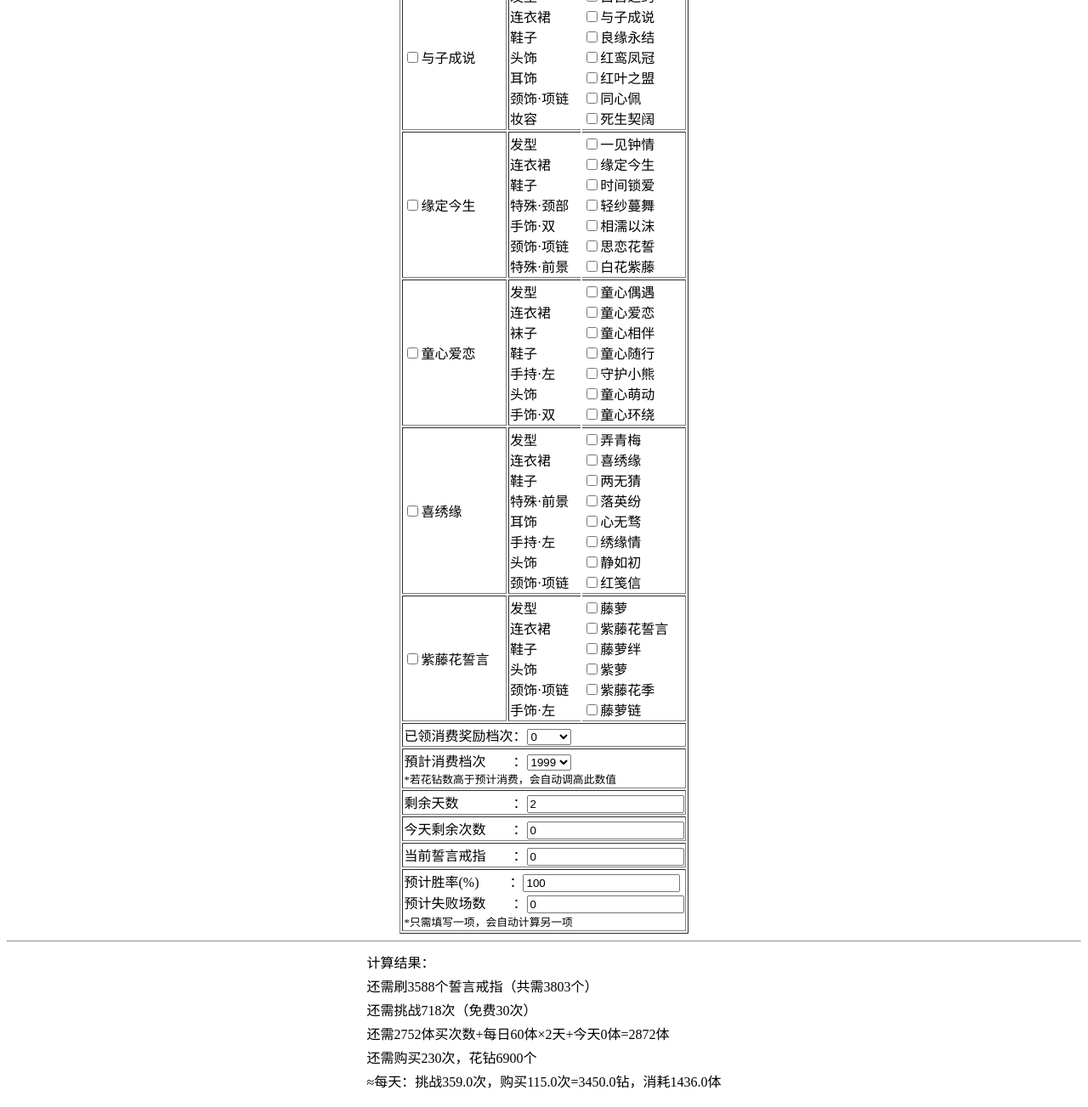
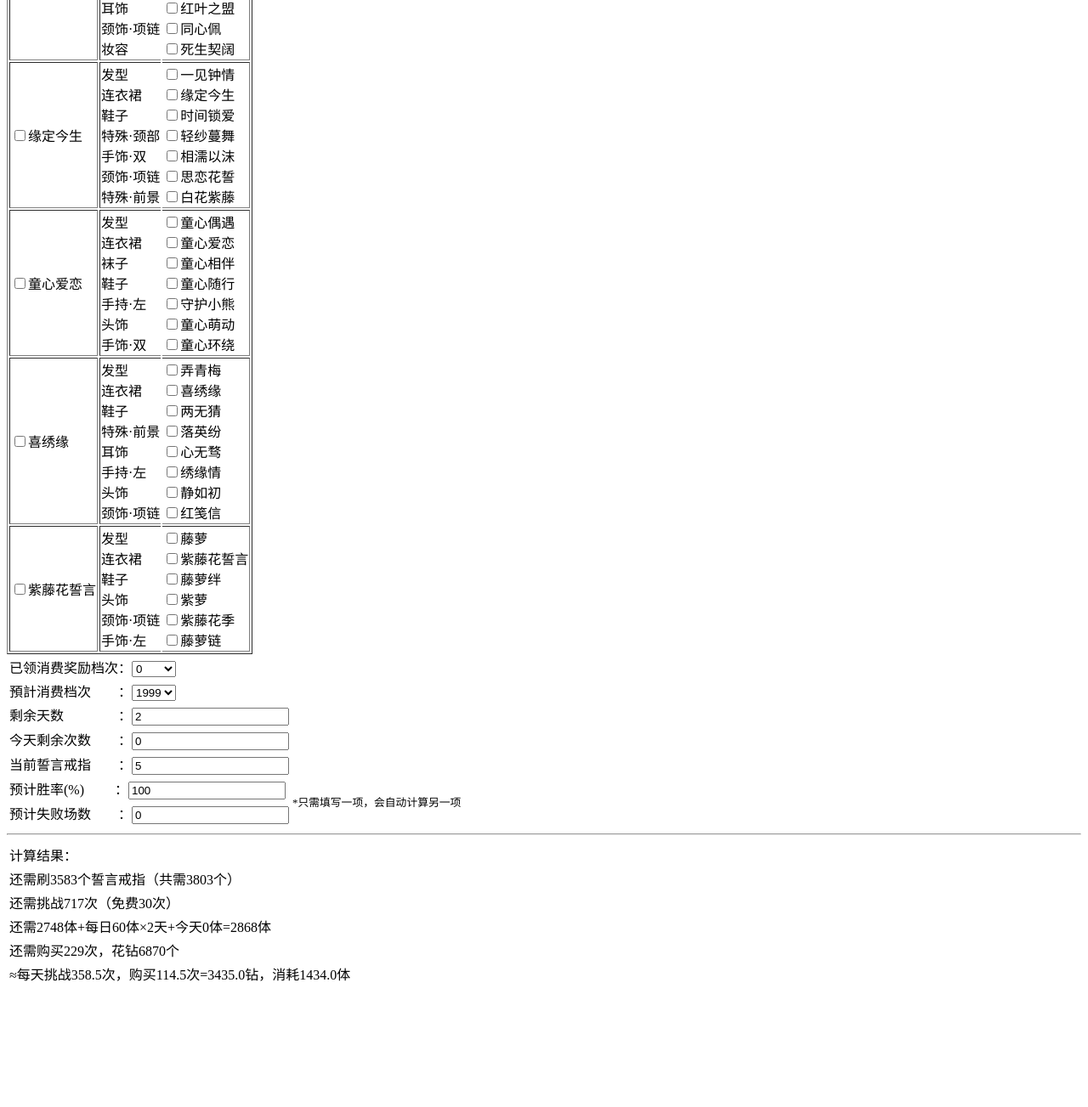
Before and after one commit to reanrean/dev-site, a plain HTML site: page nikki_wedding.html in a window 1280 px wide. Shown: the part 255-1558 px from the top of the page at 85% size. After the commit the page ends 1432 px from the top, so only its background shows below. Drawn offline with Linux system fonts and the light colour scheme.

Commit message:
Update nikki_wedding.html

```diff
--- a/nikki_wedding.html
+++ b/nikki_wedding.html
@@ -55,17 +55,17 @@ function init(){
 		line+=td(cell1,'style="border-right-width:0"')+td(cell2,'style="border-left-width:0"');
 		table+=tr(line);
 	}
-	//table+='</table>';
-	//document.getElementById("table").innerHTML = table;
+	table+='</table>';
+	document.getElementById("table").innerHTML = table;
 
-	//var input='<table border="0">'+tr(td(''),'style="display:none"');
-	input=table;
-	input+=tr(td('已领消费奖励档次：'+selectBox('already_consume','calc(calcind)',consume),'style="text-align:left" colspan="3"'));
-	input+=tr(td('預計消费档次　　：'+selectBox('plan_consume','calc(calcind)',consume)+'<br>'+remark('*若花钻数高于预计消费，会自动调高此数值'),'style="text-align:left" colspan="3"'));
-	input+=tr(td('剩余天数　　　　：'+inputBox('remain_days','calc(calcind)'),'style="text-align:left" colspan="3"'));
-	input+=tr(td('今天剩余次数　　：'+inputBox('remain_today','calc(calcind)'),'style="text-align:left" colspan="3"'));
-	input+=tr(td('当前誓言戒指　　：'+inputBox('current','calc(calcind)'),'style="text-align:left" colspan="3"'));
-	input+=tr(td('预计胜率(%) 　　：'+inputBox('pct_exp','calc(1)')+'<br>预计失败场数　　：'+inputBox('wrong_exp','calc(2)')+'<br>'+remark('*只需填写一项，会自动计算另一项'),'style="text-align:left" colspan="3"'));
+	var input='<table border="0">';
+	input+=tr(td('已领消费奖励档次：'+selectBox('already_consume','calc(calcind)',consume)));
+	input+=tr(td('預計消费档次　　：'+selectBox('plan_consume','calc(calcind)',consume)));
+	input+=tr(td('剩余天数　　　　：'+inputBox('remain_days','calc(calcind)')));
+	input+=tr(td('今天剩余次数　　：'+inputBox('remain_today','calc(calcind)')));
+	input+=tr(td('当前誓言戒指　　：'+inputBox('current','calc(calcind)')));
+	input+=tr(td('预计胜率(%) 　　：'+inputBox('pct_exp','calc(1)'))+td(remark('*只需填写一项，会自动计算另一项'),'rowspan="2"'));
+	input+=tr(td('预计失败场数　　：'+inputBox('wrong_exp','calc(2)')));
 	input+='</table>';
 	input+='<hr>';
 	document.getElementById("input").innerHTML = input;
@@ -78,7 +78,7 @@ function init(){
 	if(date_now.getHours()<5&&time_end-time_now>0){time_d+=1;}
 	document.getElementById("remain_days").value = time_d;
 	document.getElementById("remain_today").value = 0;
-	document.getElementById('current').value = 0;
+	document.getElementById('current').value = 5;
 	document.getElementById('pct_exp').value = 100;
 	document.getElementById('wrong_exp').value = 0;
 	setInterval(settime, 1000);
@@ -158,11 +158,11 @@ function calc(ind){
 	var stamina_daily_tot=(stamina_total/remain_days).toFixed(1);
 
 	var calcres='<table>'+tr(td('计算结果：'));
-	calcres+=tr(td('还需刷'+rem+'个誓言戒指（共需'+aim+'个）','style="text-align:left"'));
-	calcres+=tr(td('还需挑战'+times+'次（免费'+to_get_times+'次）','style="text-align:left"'));
-	calcres+=tr(td('还需'+diff_stamina+'体买次数+每日'+stamina_daily+'体×'+remain_days+'天+今天'+stamina_today+'体='+stamina_total+'体','style="text-align:left"'));
-	calcres+=tr(td('还需购买'+to_buy+'次，花钻'+to_pay+'个','style="text-align:left"'));
-	calcres+=tr(td('≈每天：挑战'+diff_times_daily+'次，购买'+to_buy_daily+'次='+to_pay_daily+'钻，消耗'+stamina_daily_tot+'体','style="text-align:left"'));
+	calcres+=tr(td('还需刷'+rem+'个誓言戒指（共需'+aim+'个）'));
+	calcres+=tr(td('还需挑战'+times+'次（免费'+to_get_times+'次）'));
+	calcres+=tr(td('还需'+diff_stamina+'体+每日'+stamina_daily+'体×'+remain_days+'天+今天'+stamina_today+'体='+stamina_total+'体'));
+	calcres+=tr(td('还需购买'+to_buy+'次，花钻'+to_pay+'个'));
+	calcres+=tr(td('≈每天挑战'+diff_times_daily+'次，购买'+to_buy_daily+'次='+to_pay_daily+'钻，消耗'+stamina_daily_tot+'体'));
 	calcres+='</table>';
 	document.getElementById("calcres").innerHTML = calcres;
 
@@ -207,20 +207,14 @@ function selectBox(id,onchange,valArr,textArr){
 </script>
 </head>
 <body>
-<div class="myframe" >
-<p align="center" class="title1">
-活动·梦恋奇迹2计算器<!--　2016.3.11-2016.3.17-->
+<p>
+<b>奇迹暖暖梦恋奇迹2　2016.3.11-2016.3.17</b><br/>
 </p>
-<hr class="mhr">
-<p class="normal">
-	<span class="title3">更新时间：</span><span id="lastupd">2016-03-11</span><br>
-	<span class="title3">更新人员：</span>Rean翎
-</p>
-<p align="center">距离活动结束还有　<span id="showTime"></span></p>
-<p align="center"><span id="table"></span>
+<p>距离活动结束还有　<span id="showTime"></span></p>
+<p>
+<span id="table"></span>
 <span id="input"></span>
 <span id="calcres"></span>
 </p>
-</div>
 </body>
 </html>
```
